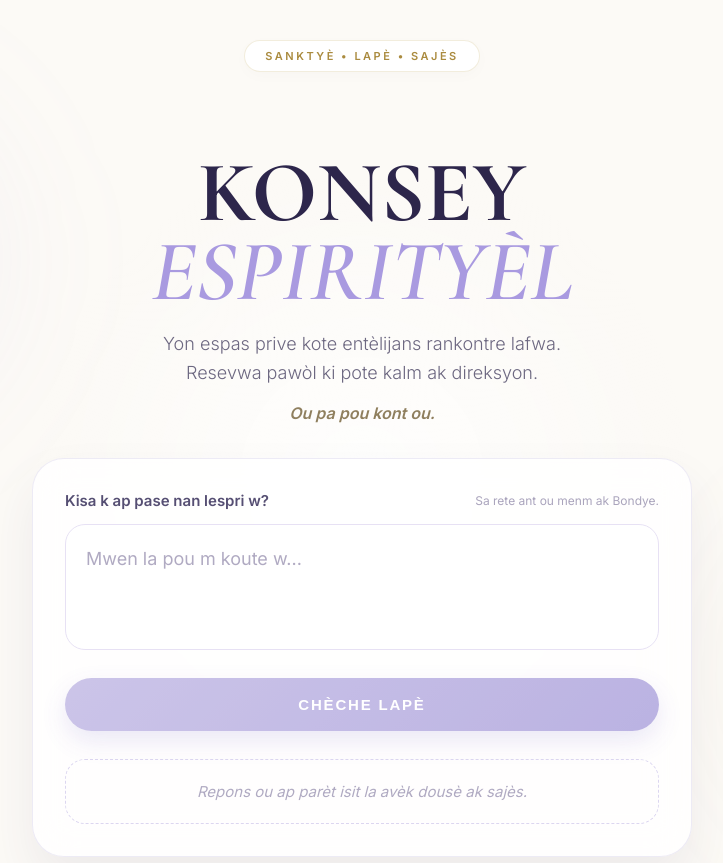
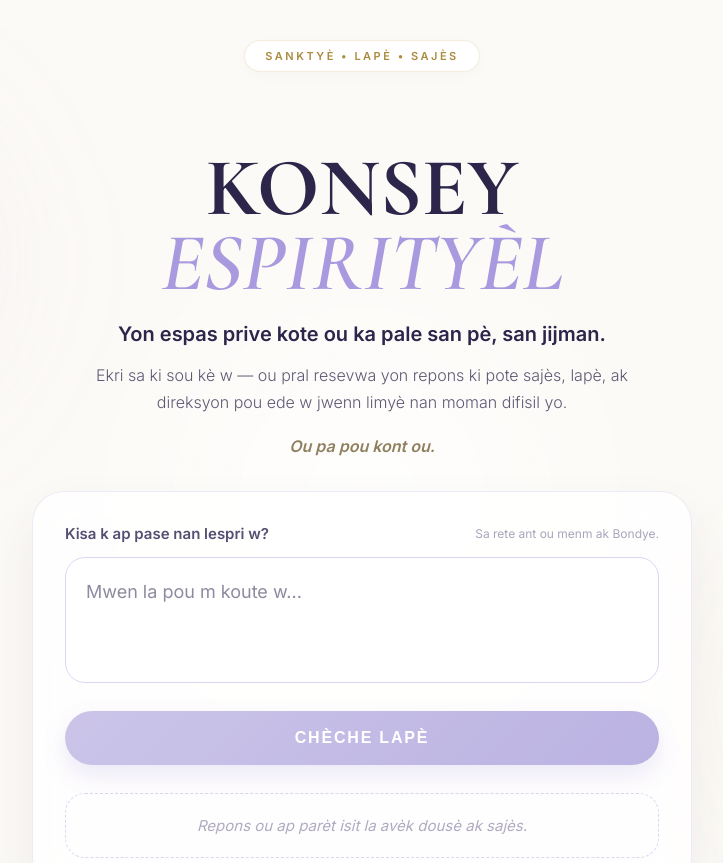
Before and after one commit to spiritcounsel/konsey-esprityel-ai, a Next.js app: page / in a window 1280 px wide. Shown: the top 863 px of the page, without its empty margins (278-1001 px from the left). Built offline with nearby package versions, Linux system fonts and the light colour scheme.

Commit message:
Update index.js

```diff
--- a/pages/index.js
+++ b/pages/index.js
@@ -7,6 +7,7 @@ export default function Home() {
   const [isHovered, setIsHovered] = useState(false);
   const textAreaRef = useRef(null);
 
+  // Auto-expand logic for the text box
   useEffect(() => {
     if (textAreaRef.current) {
       textAreaRef.current.style.height = "auto";
@@ -19,6 +20,7 @@ export default function Home() {
     if (!userInput) return;
     setIsLoading(true);
 
+    // Simulated response for the mockup
     setTimeout(() => {
       setResponse(
         "Nan moman ki pi lou yo, lapè pa toujou vini ak bri. Pafwa li vini dousman, tankou yon souf Bondye sou nanm ou. Pran tan ou. Limyè ap vini. ✨"
@@ -45,7 +47,7 @@ export default function Home() {
         }
 
         textarea::placeholder {
-          color: #b0aac2;
+          color: #8f8a9f;
         }
 
         @keyframes fadeUp {
@@ -64,6 +66,7 @@ export default function Home() {
         }
       `}</style>
 
+      {/* Decorative Auras */}
       <div style={styles.auraLeft} />
       <div style={styles.auraRight} />
       <div style={styles.auraCenter} />
@@ -77,8 +80,12 @@ export default function Home() {
         </h1>
 
         <p style={styles.subtitle}>
-          Yon espas prive kote entèlijans rankontre lafwa. <br />
-          Resevwa pawòl ki pote kalm ak direksyon.
+          Yon espas prive kote ou ka pale san pè, san jijman.
+        </p>
+
+        <p style={styles.explainer}>
+          Ekri sa ki sou kè w — ou pral resevwa yon repons ki pote
+          sajès, lapè, ak direksyon pou ede w jwenn limyè nan moman difisil yo.
         </p>
 
         <p style={styles.comfortLine}>Ou pa pou kont ou.</p>
@@ -142,7 +149,6 @@ const styles = {
     alignItems: "center",
     padding: "40px 20px",
   },
-
   auraLeft: {
     position: "absolute",
     top: "5%",
@@ -152,8 +158,8 @@ const styles = {
     background: "radial-gradient(circle, rgba(171,153,224,0.15), transparent 70%)",
     filter: "blur(60px)",
     animation: "floatAura 18s ease-in-out infinite",
+    pointerEvents: "none",
   },
-
   auraRight: {
     position: "absolute",
     bottom: "5%",
@@ -163,8 +169,8 @@ const styles = {
     background: "radial-gradient(circle, rgba(212,189,125,0.12), transparent 70%)",
     filter: "blur(60px)",
     animation: "floatAura 22s ease-in-out infinite reverse",
+    pointerEvents: "none",
   },
-
   auraCenter: {
     position: "absolute",
     top: "50%",
@@ -176,7 +182,6 @@ const styles = {
     background: "radial-gradient(circle, rgba(255,255,255,0.8), transparent 65%)",
     pointerEvents: "none",
   },
-
   content: {
     position: "relative",
     zIndex: 10,
@@ -185,7 +190,6 @@ const styles = {
     textAlign: "center",
     animation: "fadeUp 1.2s cubic-bezier(0.16, 1, 0.3, 1)",
   },
-
   badge: {
     display: "inline-block",
     padding: "8px 20px",
@@ -199,30 +203,35 @@ const styles = {
     marginBottom: "24px",
     boxShadow: "0 4px 15px rgba(0,0,0,0.02)",
   },
-
   title: {
     fontFamily: "'Cormorant Garamond', serif",
-    fontSize: "clamp(52px, 8.5vw, 86px)",
+    fontSize: "clamp(50px, 8vw, 82px)",
     lineHeight: "0.92",
     color: "#2D264B",
     marginBottom: "18px",
     fontWeight: "700",
   },
-
   titleAccent: {
     color: "#a99ae0",
     fontStyle: "italic",
     fontWeight: "600",
   },
-
   subtitle: {
-    fontSize: "18px",
-    color: "#6d6881",
-    lineHeight: "1.6",
-    marginBottom: "15px",
+    fontSize: "20px",
+    color: "#2D264B",
+    marginBottom: "10px",
+    fontWeight: "600",
+  },
+  explainer: {
+    fontSize: "16px",
+    color: "#5e5873",
+    lineHeight: "1.7",
+    marginBottom: "20px",
+    maxWidth: "560px",
+    marginLeft: "auto",
+    marginRight: "auto",
     fontWeight: "300",
   },
-
   comfortLine: {
     color: "#8f7f5e",
     fontSize: "16px",
@@ -230,7 +239,6 @@ const styles = {
     fontStyle: "italic",
     marginBottom: "35px",
   },
-
   card: {
     background: "rgba(255,255,255,0.82)",
     backdropFilter: "blur(20px)",
@@ -240,33 +248,29 @@ const styles = {
     boxShadow: "0 25px 50px rgba(61,49,103,0.08)",
     textAlign: "left",
   },
-
   labelRow: {
     display: "flex",
     justifyContent: "space-between",
     alignItems: "center",
     marginBottom: "14px",
-    gap: "12px",
     flexWrap: "wrap",
+    gap: "10px",
   },
-
   label: {
     fontSize: "15px",
     fontWeight: "600",
     color: "#564f73",
   },
-
   helperText: {
     fontSize: "12px",
     color: "#aaa4bc",
   },
-
   textArea: {
     width: "100%",
     minHeight: "80px",
     padding: "20px",
     borderRadius: "20px",
-    border: "1px solid #e7e1f4",
+    border: "1px solid #ddd5ef",
     background: "rgba(255,255,255,0.9)",
     fontSize: "18px",
     lineHeight: "1.6",
@@ -275,10 +279,9 @@ const styles = {
     resize: "none",
     color: "#353246",
     marginBottom: "24px",
-    transition: "border-color 0.3s ease",
+    transition: "border-color 0.3s ease, box-shadow 0.3s ease",
     overflow: "hidden",
   },
-
   button: {
     width: "100%",
     padding: "18px",
@@ -286,20 +289,17 @@ const styles = {
     border: "none",
     background: "linear-gradient(135deg, #b6acdf 0%, #9e92d6 100%)",
     color: "#fff",
-    fontSize: "15px",
+    fontSize: "16px",
     fontWeight: "700",
     letterSpacing: "1.8px",
     boxShadow: "0 10px 25px rgba(158,146,214,0.3)",
     transition: "all 0.4s cubic-bezier(0.175, 0.885, 0.32, 1.275)",
     marginBottom: "28px",
   },
-
   buttonHover: {
     transform: "translateY(-2px) scale(1.01)",
     boxShadow: "0 15px 30px rgba(158,146,214,0.4)",
-    filter: "brightness(1.05)",
   },
-
   responseBox: {
     background: "linear-gradient(to bottom, #ffffff, #f9f7ff)",
     borderRadius: "22px",
@@ -308,7 +308,6 @@ const styles = {
     borderLeft: "5px solid #d4bd7d",
     boxShadow: "0 10px 30px rgba(0,0,0,0.02)",
   },
-
   responseHeader: {
     fontSize: "12px",
     fontWeight: "700",
@@ -317,14 +316,12 @@ const styles = {
     textTransform: "uppercase",
     marginBottom: "10px",
   },
-
   responseText: {
     fontSize: "17.5px",
     lineHeight: "1.8",
     color: "#3f385e",
     margin: 0,
   },
-
   placeholderBox: {
     padding: "22px",
     textAlign: "center",
@@ -334,7 +331,6 @@ const styles = {
     border: "1px dashed #dcd6f0",
     borderRadius: "20px",
   },
-
   footer: {
     marginTop: "45px",
     fontSize: "12px",
```
